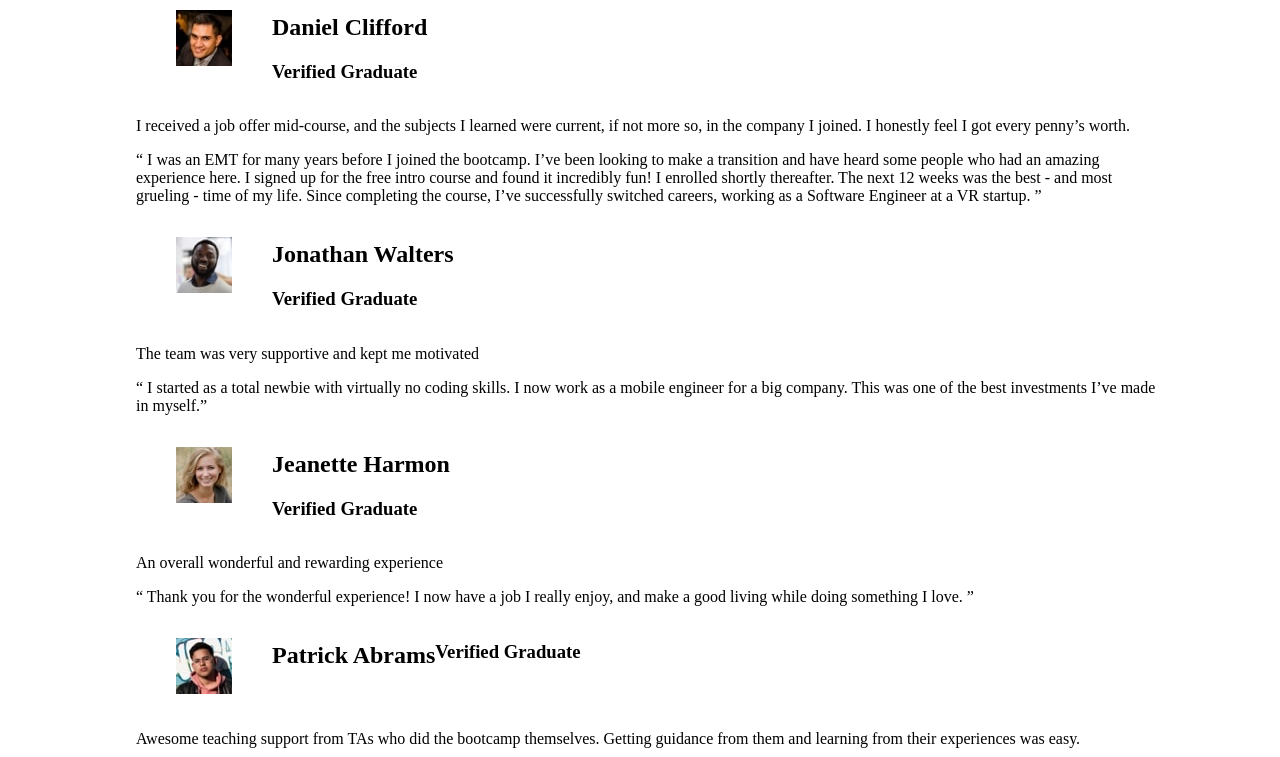
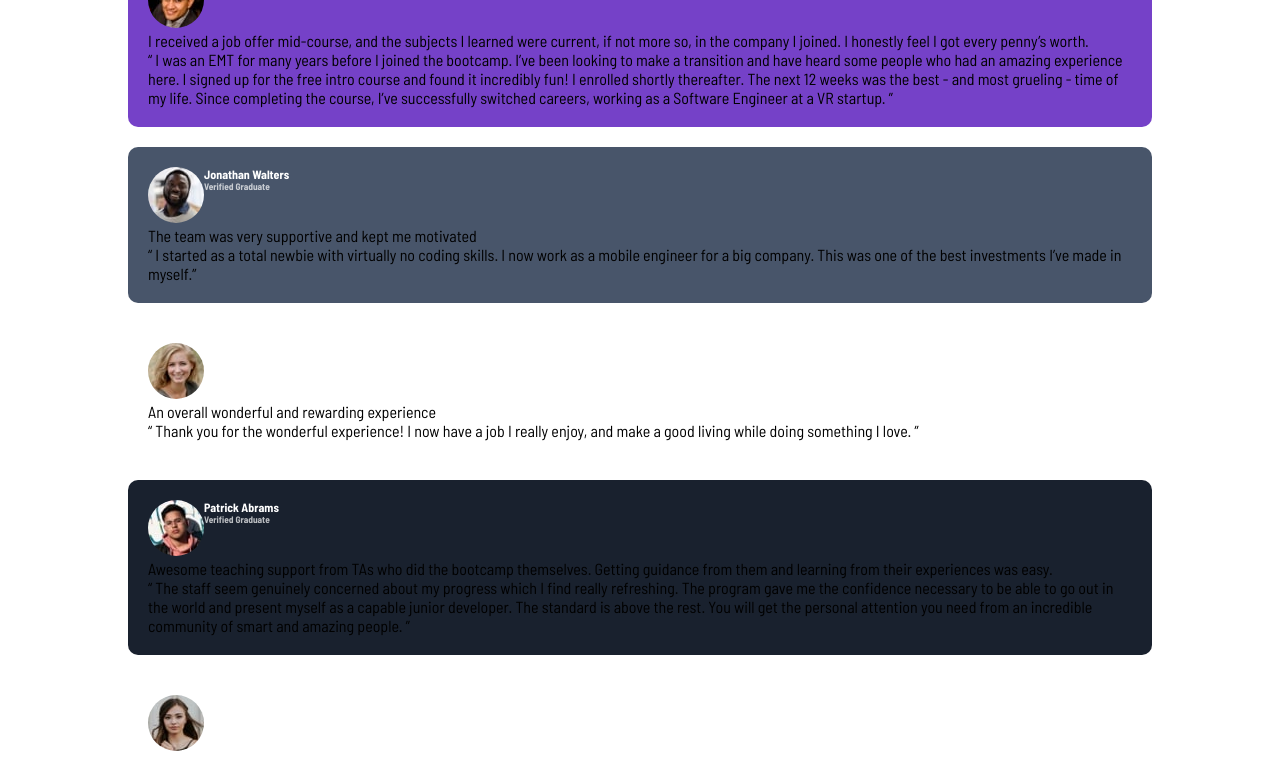
Before and after one commit to ATlexEide/testimonials, a plain HTML site: page index.html in a window 1280 px wide. Shown: the part 86-843 px from the top of the page. Drawn offline with Linux system fonts and the light colour scheme.

Commit message:
Fix html tags/classes, Add styling

```diff
--- a/index.html
+++ b/index.html
@@ -4,7 +4,12 @@
     <meta charset="UTF-8" />
     <meta name="viewport" content="width=device-width, initial-scale=1.0" />
     <!-- displays site properly based on user's device -->
-
+    <link rel="preconnect" href="https://fonts.googleapis.com" />
+    <link rel="preconnect" href="https://fonts.gstatic.com" crossorigin />
+    <link
+      href="https://fonts.googleapis.com/css2?family=Barlow+Semi+Condensed:ital,wght@0,100;0,200;0,300;0,400;0,500;0,600;0,700;0,800;0,900;1,100;1,200;1,300;1,400;1,500;1,600;1,700;1,800;1,900&display=swap"
+      rel="stylesheet"
+    />
     <link
       rel="icon"
       type="image/png"
@@ -48,11 +53,10 @@
             <figure>
               <img src="./images/image-jonathan.jpg" alt="Jonathan Walters" />
             </figure>
+
             <div class="user-info">
-              <div class="user-info">
-                <h2 class="name">Jonathan Walters</h2>
-                <h3 class="verified">Verified Graduate</h3>
-              </div>
+              <h2 class="name">Jonathan Walters</h2>
+              <h3 class="verified">Verified Graduate</h3>
             </div>
           </div>
           <p class="p-1">The team was very supportive and kept me motivated</p>
@@ -83,8 +87,10 @@
             <figure>
               <img src="./images/image-patrick.jpg" alt="Patric Abrams" />
             </figure>
-            <h2 class="name">Patrick Abrams</h2>
-            <h3 class="verified">Verified Graduate</h3>
+            <div class="user-info">
+              <h2 class="name">Patrick Abrams</h2>
+              <h3 class="verified">Verified Graduate</h3>
+            </div>
           </div>
           <p class="p-1">
             Awesome teaching support from TAs who did the bootcamp themselves.
--- a/style.css
+++ b/style.css
@@ -1,18 +1,64 @@
+:root {
+  --violet: hsl(263, 55%, 52%);
+  --grayish-blue: hsl(217, 19%, 35%);
+  --blackish-blue: hsl(219, 29%, 14%);
+  --white: hsl(0, 0%, 100%);
+}
+* {
+  margin: 0;
+  padding: 0;
+  box-sizing: border-box;
+}
+body {
+  font-family: "Barlow Semi Condensed", sans-serif;
+}
 main {
   width: 100vw;
   display: flex;
-
-  align-items: center;
-  flex-direction: column;
+  justify-content: center;
 }
 section {
+  flex-direction: column;
+  align-items: center;
+  display: flex;
   width: 80%;
+  gap: 20px;
 }
 article {
+  border-radius: 10px;
   width: 100%;
+  padding: 20px;
+}
+article:first-child {
+  background-color: var(--violet);
+}
+article:nth-child(2) {
+  background-color: var(--grayish-blue);
+}
+article:nth-child(2n + 4) {
+  background-color: var(--blackish-blue);
+}
+article:nth-child(2n + 5) {
+  background-color: var(--white);
+}
+img {
+  border-radius: 100%;
 }
 .user {
   display: flex;
+}
+.user-info {
+  font-size: 0.5rem;
+  display: flex;
+  display: flex;
+  flex-direction: column;
+}
+.name {
+  color: var(--white);
+}
+.verified {
+  color: var(--white);
+  opacity: 0.7;
 }
 .attribution {
   font-size: 11px;
```
